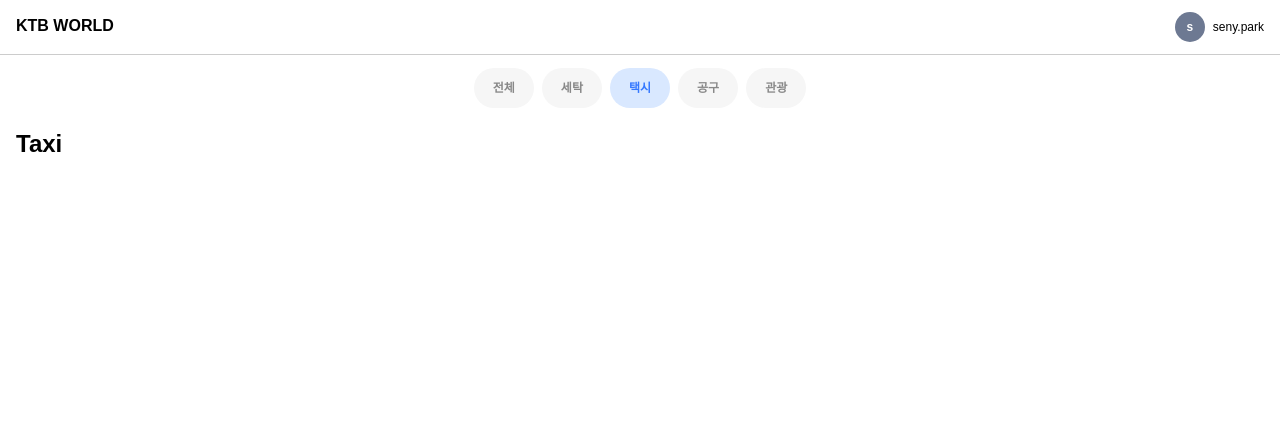
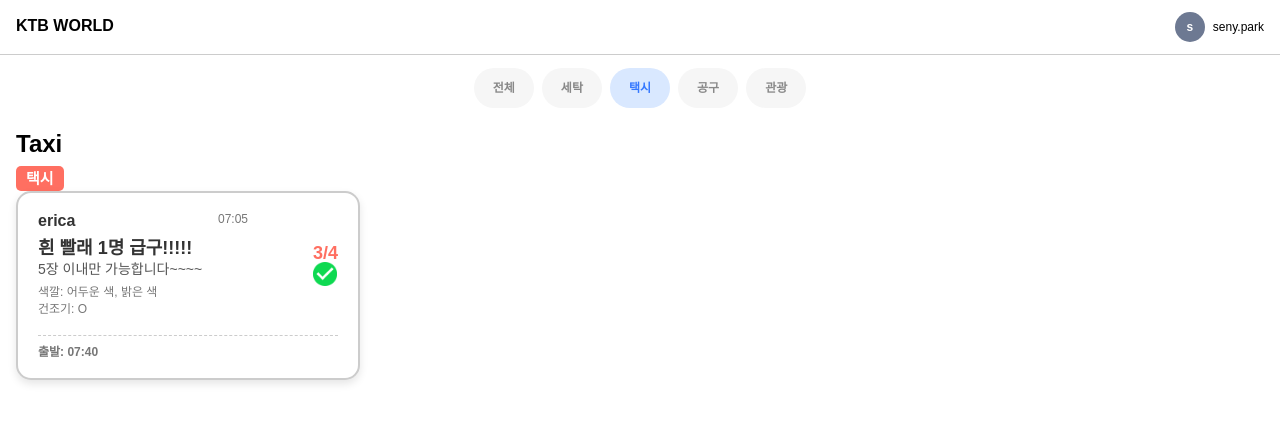
Before and after one commit to SingTangLab/ktb-world-fe, a React (Create React App) app: page /taxi in a window 1280 px wide. Shown: the top 422 px of the page. Built offline with nearby package versions, Linux system fonts and the light colour scheme; a web font is replaced by a local one.

Commit message:
feature: 티켓 컴포넌트 추기

```diff
--- /dev/null
+++ b/src/components/Ticket.jsx
@@ -0,0 +1,62 @@
+import styles from '../styles/Ticket.module.css'
+import check from '../images/check.png'
+import { useLocation } from 'react-router-dom'
+
+export default function Ticket() {
+  const location = useLocation()
+  const pathname = location.pathname
+
+  const isLaundry = pathname.includes('/laundry')
+  const isTaxi = pathname.includes('/taxi')
+  const isGonggu = pathname.includes('/gonggu')
+
+  const title = isLaundry
+    ? '세탁기'
+    : isTaxi
+    ? '택시'
+    : isGonggu
+    ? '공구'
+    : '전체'
+
+  return (
+    <div className={styles.container}>
+      <div className={styles.flag}>{title}</div>
+      <div className={styles.main}>
+        <div className={styles.top}>
+          <div className={styles.left}>
+            <div className={styles.write}>
+              <div className={styles.writer}>erica</div>
+              <div className={styles.writeTime}>07:05</div>
+            </div>
+            <div className={styles.title}>흰 빨래 1명 급구!!!!!</div>
+            <div className={styles.description}>5장 이내만 가능합니다~~~~</div>
+            <div className={styles.info}>
+              <div className={styles.color}>색깔: 어두운 색, 밝은 색</div>
+              <div className={styles.dryer}>건조기: O</div>
+            </div>
+          </div>
+          <div className={styles.right}>
+            <div className={styles.people}>3/4</div>
+            <div classnane={styles.status}>
+              <img src={check} className={styles.statusImage} />
+            </div>
+          </div>
+        </div>
+        {isLaundry && (
+          <div className={styles.bottom}>
+            <div className={styles.bottomLeft}>
+              <div className={styles.start}>시작: 07:40</div>
+              <div className={styles.end}>종료: 08:20</div>
+            </div>
+            <div className={styles.bottomRight}>빨래중</div>
+          </div>
+        )}
+        {isTaxi && (
+          <div className={styles.bottom}>
+            <div className={styles.start}>출발: 07:40</div>
+          </div>
+        )}
+      </div>
+    </div>
+  )
+}
--- a/src/pages/Gonggu.jsx
+++ b/src/pages/Gonggu.jsx
@@ -1,9 +1,11 @@
 import styled from 'styled-components'
+import Ticket from '../components/Ticket'
 
 export function Gonggu() {
   return (
     <GongguContainer>
       <GongguTitle>Gonggu</GongguTitle>
+      <Ticket />
     </GongguContainer>
   )
 }
--- a/src/pages/Home.jsx
+++ b/src/pages/Home.jsx
@@ -1,14 +1,16 @@
 import styled from 'styled-components'
+import Ticket from '../components/Ticket'
 
 export function Home() {
   return (
     <HomeContainer>
-      <HomeTitle>Home</HomeTitle>
+      <HomeTitle>HOME</HomeTitle>
     </HomeContainer>
   )
 }
 
 const HomeContainer = styled.div`
+  margin: 0 auto;
   padding: 16px;
 `
 
--- a/src/pages/Laundry.jsx
+++ b/src/pages/Laundry.jsx
@@ -1,9 +1,15 @@
 import styled from 'styled-components'
+import Ticket from '../components/Ticket'
 
 export function Laundry() {
+  const tickets = Array.from({ length: 10 }) // Creates an array with 10 undefined elements
+
   return (
     <LaundryContainer>
       <LaundryTitle>Laundry</LaundryTitle>
+      {tickets.map((_, index) => (
+        <Ticket key={index} />
+      ))}
     </LaundryContainer>
   )
 }
--- a/src/pages/Taxi.jsx
+++ b/src/pages/Taxi.jsx
@@ -1,9 +1,11 @@
 import styled from 'styled-components'
+import Ticket from '../components/Ticket'
 
 export function Taxi() {
   return (
     <TaxiContainer>
       <TaxiTitle>Taxi</TaxiTitle>
+      <Ticket />
     </TaxiContainer>
   )
 }
--- /dev/null
+++ b/src/styles/Ticket.module.css
@@ -0,0 +1,121 @@
+.main {
+  background-color: #fff;
+  border: 2px solid #ccc;
+  border-radius: 15px;
+  box-shadow: 0 4px 8px rgba(0, 0, 0, 0.1);
+  padding: 20px;
+  width: 300px;
+  height: fit-content;
+  position: relative;
+  font-family: Arial, sans-serif;
+}
+
+.container {
+  margin-top: 10px;
+  height: fit-content;
+}
+
+.flag {
+  background-color: #ff6f61;
+  color: white;
+  width: fit-content;
+  padding: 5px 10px;
+  border-radius: 5px;
+  font-weight: bold;
+  font-size: 15px;
+}
+
+.top {
+  display: flex;
+  height: fit-content;
+  justify-content: space-between;
+}
+
+.left {
+  width: 70%;
+}
+
+.write {
+  display: flex;
+  justify-content: space-between;
+  margin-bottom: 10px;
+}
+
+.writer {
+  font-weight: bold;
+  color: #333;
+}
+
+.writeTime {
+  font-size: 12px;
+  color: #777;
+}
+
+.title {
+  font-size: 18px;
+  font-weight: bold;
+  color: #333;
+  margin-bottom: 5px;
+}
+
+.description {
+  font-size: 14px;
+  color: #555;
+  margin-bottom: 10px;
+}
+
+.info {
+  font-size: 12px;
+  color: #777;
+}
+
+.color,
+.dryer {
+  margin-bottom: 5px;
+}
+
+.right {
+  width: 30%;
+  text-align: right;
+  display: flex;
+  flex-direction: column;
+  justify-content: center;
+  align-items: last baseline;
+}
+
+.people {
+  font-size: 18px;
+  font-weight: bold;
+  color: #ff6f61;
+}
+
+.status {
+  margin-top: 10px;
+}
+
+.statusImage {
+  width: 24px;
+  height: 24px;
+}
+
+.bottom {
+  border-top: 1px dashed #ccc;
+  padding-top: 10px;
+  gap: 10px;
+  margin-top: 15px;
+  display: flex;
+  justify-content: space-between;
+  font-size: 12px;
+  color: #777;
+}
+
+.bottomLeft {
+  width: 70%;
+  display: flex;
+  justify-content: space-between;
+}
+
+.start,
+.end {
+  font-weight: bold;
+}
```
Also changed, not shown: src/images/check.png (added).
